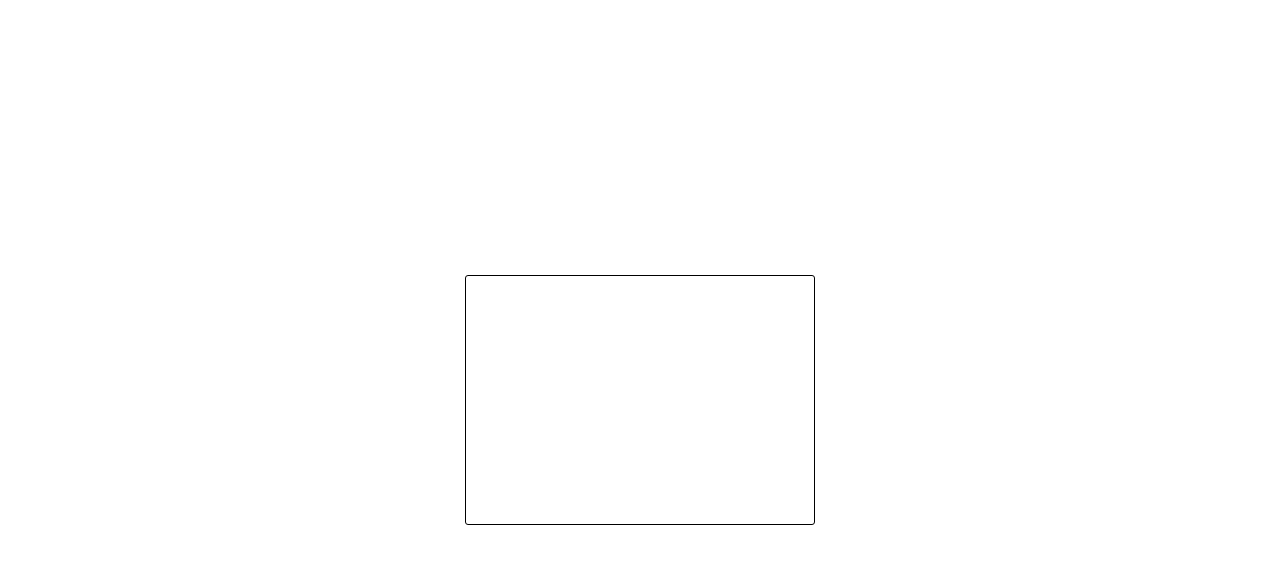
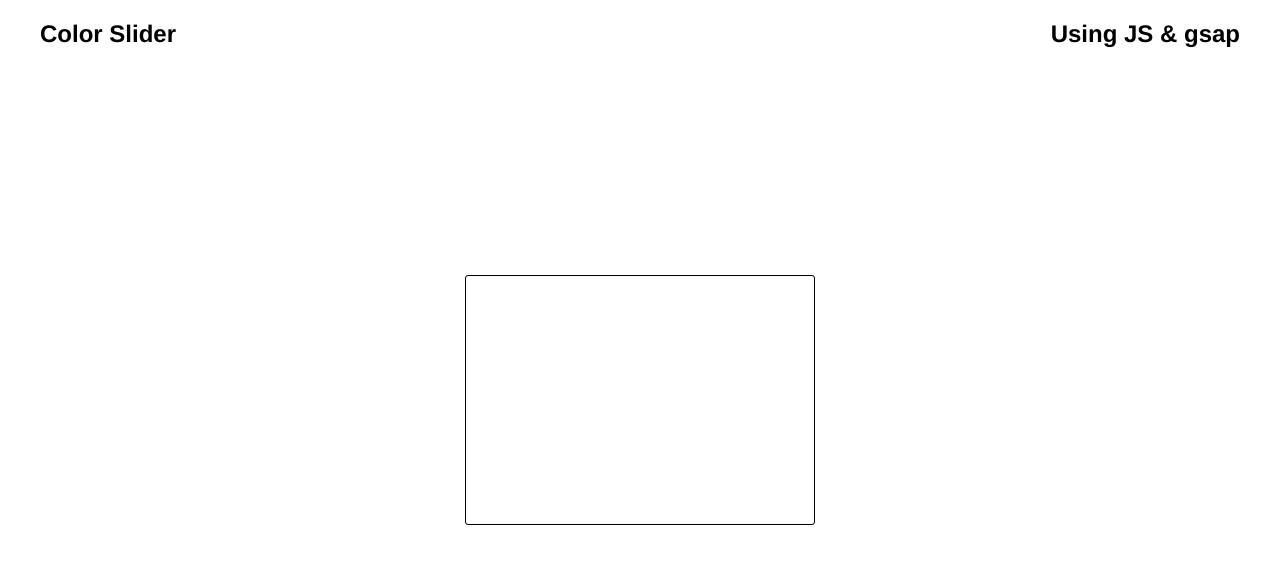
Before and after one commit to M-Munim/js-fun-proj-1, a plain HTML site: page index.html in a window 1280 px wide. Drawn offline with nearby package versions, Linux system fonts and the light colour scheme.

Commit message:
headings added

```diff
--- a/index.html
+++ b/index.html
@@ -9,6 +9,10 @@
 </head>
 
 <body>
+    <div class="head">
+        <h2>Color Slider </h2>
+        <h2>Using JS & gsap</h2>
+    </div>
     <div id="center">
 
     </div>
--- a/static/style.css
+++ b/static/style.css
@@ -2,6 +2,15 @@
     margin: 0;
     padding: 0;
     box-sizing: border-box;
+}
+
+.head {
+    font-family: 'Franklin Gothic Medium', 'Arial Narrow', Arial, sans-serif;
+    display: flex;
+    max-width: 1200px;
+    justify-content: space-between;
+    margin: 20px auto;
+
 }
 
 #center {
```
